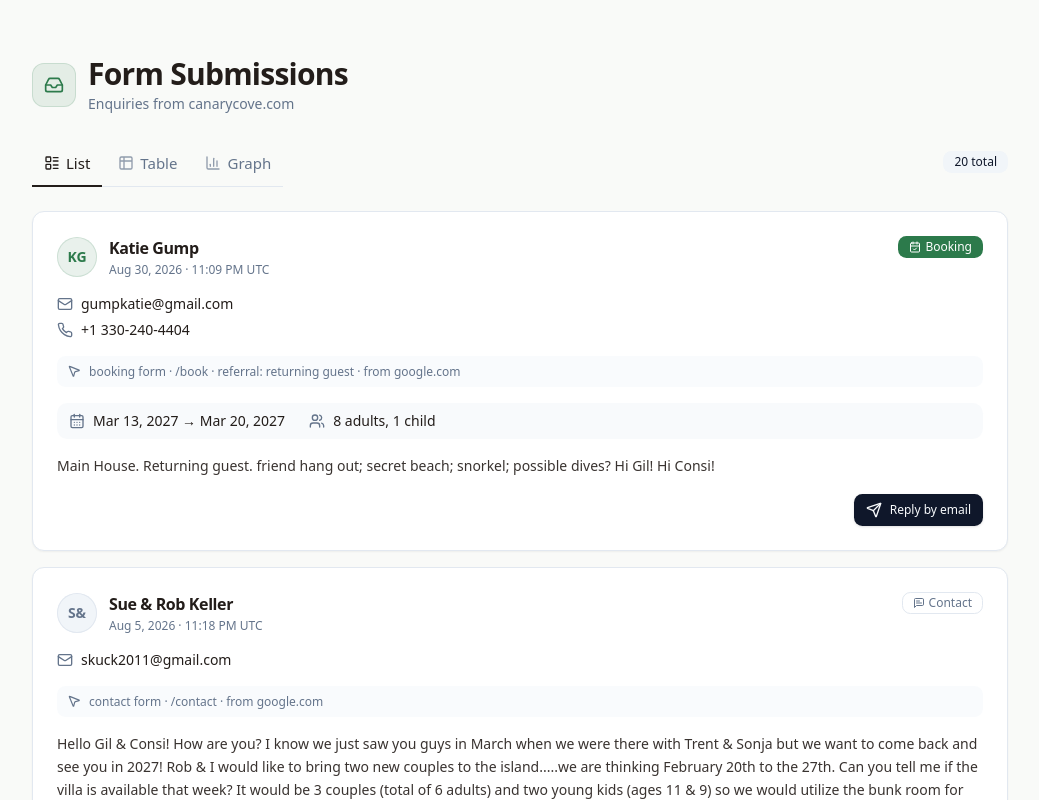
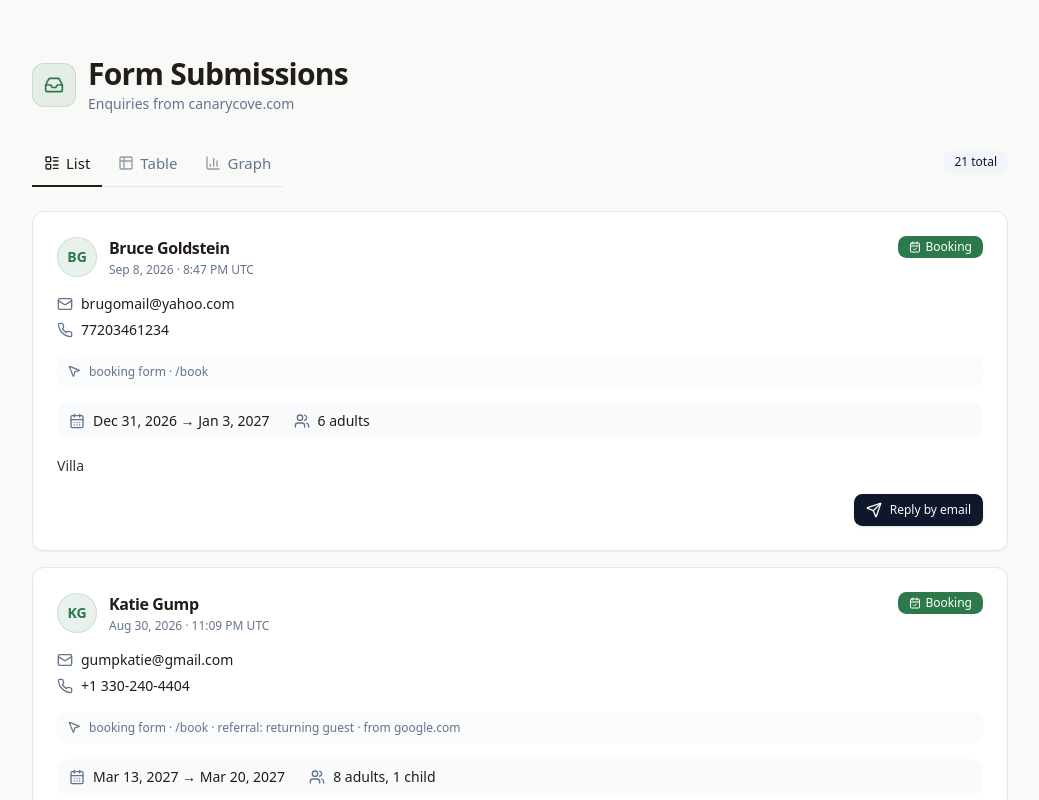
Before and after one commit to enzo-prism/canarycove-dash, a Next.js app: page / in a window 1280 px wide. Shown: the top 800 px of the page, without its empty margins (120-1159 px from the left). Built offline with nearby package versions, Linux system fonts and the light colour scheme.

Commit message:
Ingest Bruce Goldstein booking lead (Sep 8)
Add the Formspree Schedule Form enquiry as the newest booking row and update import summary counts. Existing leads are unchanged.

```diff
--- a/data/submissions.ts
+++ b/data/submissions.ts
@@ -20,12 +20,12 @@ export interface Submission {
 }
 
 export const submissionImportSummary = {
-  "exportedAt": "2026-09-02T23:57:44.000Z",
-  "rawRows": 40,
-  "visibleRows": 20,
+  "exportedAt": "2026-09-08T21:07:16.000Z",
+  "rawRows": 41,
+  "visibleRows": 21,
   "filteredRows": 20,
   "contactRows": 21,
-  "bookingRows": 19,
+  "bookingRows": 20,
   "excludedEmailCaptureRows": 2,
   "reviewRows": 0,
   "sourceFiles": [
@@ -35,6 +35,20 @@ export const submissionImportSummary = {
 } as const;
 
 export const submissions: Submission[] = [
+  {
+    "id": "b-20260908-bruce-goldstein",
+    "type": "booking",
+    "name": "Bruce Goldstein",
+    "email": "brugomail@yahoo.com",
+    "phone": "77203461234",
+    "date": "2026-09-08T20:47:38.000Z",
+    "arrival": "2026-12-31",
+    "departure": "2027-01-03",
+    "guests": "6 adults",
+    "message": "Villa",
+    "pagePath": "/book",
+    "sourceForm": "booking"
+  },
   {
     "id": "b-20260830-katie-gump",
     "type": "booking",
```
